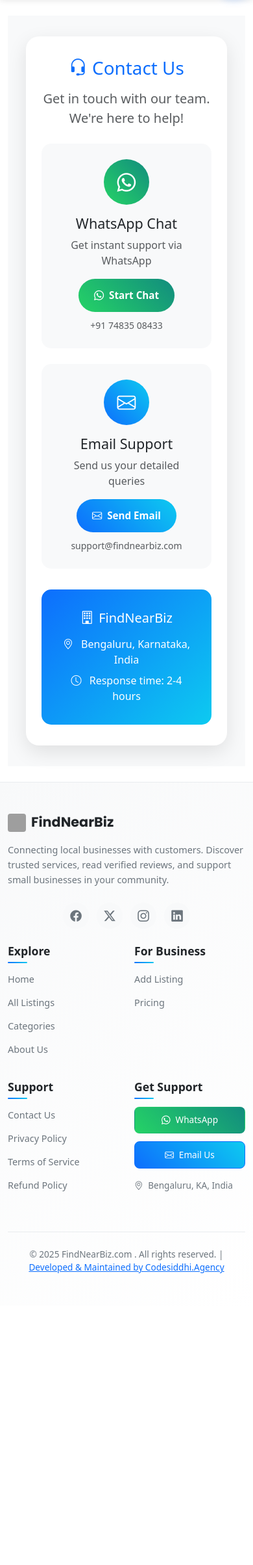
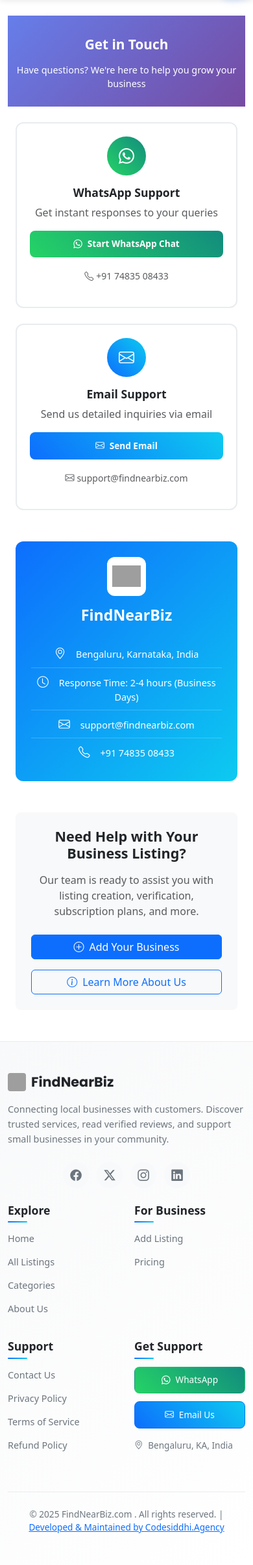
Before and after one commit to rakeshptajlapur/bizdirectory, a Django app: page /contact/ in a window 390 px wide. Shown: the part 48-2456 px from the top of the page at 65% size. Before the commit the page ends 2007 px from the top, so only its background shows below. Run offline with Django 5.2, Linux system fonts and the light colour scheme; parts of the project's set-up code (start-up, migrations or seed data) failed here and were passed over; some web fonts are replaced; grey boxes are pictures that could not be loaded.

Commit message:
Contact us page revamped desktop and mobile optimized

```diff
--- a/directory/templates/directory/contact.html
+++ b/directory/templates/directory/contact.html
@@ -1,40 +1,37 @@
 {% extends 'directory/base.html' %}
 {% load static %}
 
-{% block title %}Contact Us | Findnearbiz{% endblock %}
+{% block title %}Contact Us | FindNearBiz{% endblock %}
 
 {% block extra_css %}
 <style>
-    .contact-section {
-        background-color: #f8f9fa;
-        padding: 4rem 0;
+    /* Hero Section */
+    .contact-hero {
+        background: linear-gradient(135deg, #667eea 0%, #764ba2 100%);
+        color: white;
+        padding: 3rem 0 2.5rem;
+        text-align: center;
     }
 
-    .contact-card {
-        background: white;
-        border-radius: 20px;
-        box-shadow: 0 10px 30px rgba(0, 0, 0, 0.1);
-        padding: 3rem;
-        max-width: 600px;
-        margin: 0 auto;
+    .contact-section {
+        padding: 2.5rem 0;
     }
 
-    .contact-card h1 {
-        color: #0d6efd;
-        margin-bottom: 1rem;
+    /* Contact Cards */
+    .contact-method-card {
+        background: white;
+        border-radius: 12px;
+        padding: 2rem;
+        height: 100%;
+        border: 2px solid #e9ecef;
+        transition: all 0.3s ease;
+        text-align: center;
     }
 
-    .contact-method {
-        background: #f8f9fa;
-        border-radius: 15px;
-        padding: 2rem;
-        margin-bottom: 1.5rem;
-        text-align: center;
-        transition: transform 0.3s ease;
-    }
-
-    .contact-method:hover {
+    .contact-method-card:hover {
         transform: translateY(-5px);
+        box-shadow: 0 10px 30px rgba(0, 0, 0, 0.1);
+        border-color: #0d6efd;
     }
 
     .contact-icon {
@@ -45,8 +42,8 @@
         align-items: center;
         justify-content: center;
         color: white;
-        font-size: 1.8rem;
-        margin: 0 auto 1rem auto;
+        font-size: 2rem;
+        margin: 0 auto 1.5rem auto;
     }
 
     .whatsapp-icon {
@@ -58,14 +55,16 @@
     }
 
     .contact-btn {
-        padding: 1rem 2rem;
+        padding: 0.875rem 2rem;
         font-weight: 600;
         text-decoration: none;
-        border-radius: 50px;
+        border-radius: 8px;
         display: inline-flex;
         align-items: center;
+        justify-content: center;
         transition: all 0.3s ease;
         border: none;
+        width: 100%;
     }
 
     .whatsapp-btn {
@@ -75,8 +74,8 @@
 
     .whatsapp-btn:hover {
         transform: translateY(-2px);
+        box-shadow: 0 6px 20px rgba(37, 211, 102, 0.3);
         color: white;
-        text-decoration: none;
     }
 
     .email-btn {
@@ -86,104 +85,242 @@
 
     .email-btn:hover {
         transform: translateY(-2px);
+        box-shadow: 0 6px 20px rgba(13, 110, 253, 0.3);
         color: white;
-        text-decoration: none;
     }
 
-    .contact-info {
+    /* Company Info Card */
+    .company-info-card {
         background: linear-gradient(135deg, #0d6efd, #0dcaf0);
+        border-radius: 12px;
+        padding: 2rem;
         color: white;
-        border-radius: 15px;
-        padding: 2rem;
-        margin-top: 2rem;
         text-align: center;
     }
 
-    @media (max-width: 768px) {
-        .contact-section {
-            padding: 2rem 0;
+    .company-logo {
+        width: 80px;
+        height: 80px;
+        background: white;
+        border-radius: 12px;
+        padding: 0.5rem;
+        margin: 0 auto 1.5rem auto;
+        display: flex;
+        align-items: center;
+        justify-content: center;
     }
 
-        .contact-card {
-            padding: 2rem 1.5rem;
-            margin: 0 1rem;
+    .company-logo img {
+        width: 100%;
+        height: 100%;
+        object-fit: contain;
     }
 
-        .contact-method {
-            padding: 1.5rem;
+    .info-item {
+        padding: 0.75rem 0;
+        border-bottom: 1px solid rgba(255, 255, 255, 0.2);
+    }
+
+    .info-item:last-child {
+        border-bottom: none;
+    }
+
+    .info-item i {
+        margin-right: 0.75rem;
+        font-size: 1.1rem;
+    }
+
+    /* Mobile Responsive */
+    @media (max-width: 767.98px) {
+        .container {
+            padding-left: 0.75rem !important;
+            padding-right: 0.75rem !important;
+        }
+
+        .contact-hero {
+            padding: 2rem 0 1.5rem;
+        }
+
+        .contact-hero h1 {
+            font-size: 1.5rem !important;
+        }
+
+        .contact-hero .lead {
+            font-size: 0.9rem !important;
+        }
+
+        .contact-section {
+            padding: 1.5rem 0 !important;
+        }
+
+        .contact-method-card {
+            padding: 1.5rem !important;
+            margin-bottom: 1rem;
+        }
+
+        .contact-method-card h4 {
+            font-size: 1.1rem !important;
+        }
+
+        .contact-icon {
+            width: 60px !important;
+            height: 60px !important;
+            font-size: 1.5rem !important;
+            margin-bottom: 1rem !important;
         }
 
         .contact-btn {
-            padding: 0.875rem 1.5rem;
-            font-size: 0.95rem;
+            padding: 0.7rem 1.5rem !important;
+            font-size: 0.9rem !important;
+        }
+
+        .company-info-card {
+            padding: 1.5rem !important;
+            margin-top: 1rem;
+        }
+
+        .company-logo {
+            width: 60px !important;
+            height: 60px !important;
+            margin-bottom: 1rem !important;
+        }
+
+        .info-item {
+            padding: 0.5rem 0 !important;
+            font-size: 0.9rem;
+        }
+
+        .mb-5 {
+            margin-bottom: 2rem !important;
+        }
+    }
+
+    @media (max-width: 575.98px) {
+        .contact-hero h1 {
+            font-size: 1.3rem !important;
+        }
+
+        .contact-method-card {
+            padding: 1.25rem !important;
+        }
+
+        .contact-btn {
+            padding: 0.65rem 1.25rem !important;
+            font-size: 0.85rem !important;
         }
     }
 </style>
 {% endblock %}
 
 {% block content %}
-<div class="contact-section">
+<!-- Hero Section -->
+<section class="contact-hero">
     <div class="container">
-        <div class="contact-card">
-            <div class="text-center mb-4">
-                <h1><i class="bi bi-headset me-2"></i>Contact Us</h1>
-                <p class="lead text-muted">
-                    Get in touch with our team. We're here to help!
-                </p>
+        <h1 class="display-4 fw-bold mb-3">Get in Touch</h1>
+        <p class="lead mb-0">Have questions? We're here to help you grow your business</p>
     </div>
+</section>
 
+<!-- Main Content -->
+<section class="contact-section">
+    <div class="container">
+        <!-- Contact Methods Row -->
+        <div class="row g-4 mb-5 justify-content-center">
             <!-- WhatsApp Contact -->
-            <div class="contact-method">
+            <div class="col-lg-5 col-md-6">
+                <div class="contact-method-card">
                     <div class="contact-icon whatsapp-icon">
                         <i class="bi bi-whatsapp"></i>
                     </div>
-                <h4 class="mb-2">WhatsApp Chat</h4>
-                <p class="text-muted mb-3">
-                    Get instant support via WhatsApp
-                </p>
+                    <h4 class="mb-2 fw-bold">WhatsApp Support</h4>
+                    <p class="text-muted mb-3">Get instant responses to your queries</p>
                     <a href="https://wa.me/917483508433?text=Hi%20FindNearBiz%20team,%20I%20need%20help%20with..."
                        target="_blank"
                        class="contact-btn whatsapp-btn">
-                    <i class="bi bi-whatsapp me-2"></i>Start Chat
+                        <i class="bi bi-whatsapp me-2"></i>Start WhatsApp Chat
                     </a>
-                <div class="mt-2">
-                    <small class="text-muted">+91 74835 08433</small>
+                    <div class="mt-3">
+                        <small class="text-muted">
+                            <i class="bi bi-telephone me-1"></i>+91 74835 08433
+                        </small>
+                    </div>
                 </div>
             </div>
 
             <!-- Email Contact -->
-            <div class="contact-method">
+            <div class="col-lg-5 col-md-6">
+                <div class="contact-method-card">
                     <div class="contact-icon email-icon">
                         <i class="bi bi-envelope"></i>
                     </div>
-                <h4 class="mb-2">Email Support</h4>
-                <p class="text-muted mb-3">
-                    Send us your detailed queries
-                </p>
+                    <h4 class="mb-2 fw-bold">Email Support</h4>
+                    <p class="text-muted mb-3">Send us detailed inquiries via email</p>
                     <a href="mailto:support@findnearbiz.com?subject=Support%20Request&body=Hi%20FindNearBiz%20team,%0D%0A%0D%0APlease%20describe%20your%20query%20here..."
                        class="contact-btn email-btn">
                         <i class="bi bi-envelope me-2"></i>Send Email
                     </a>
-                <div class="mt-2">
-                    <small class="text-muted">support@findnearbiz.com</small>
-                </div>
-            </div>
-
-            <!-- Contact Info -->
-            <div class="contact-info">
-                <h5 class="text-white mb-3">
-                    <i class="bi bi-building me-2"></i>FindNearBiz
-                </h5>
-                <p class="mb-2">
-                    <i class="bi bi-geo-alt me-2"></i>
-                    Bengaluru, Karnataka, India
-                </p>
-                <p class="mb-0">
-                    <i class="bi bi-clock me-2"></i>
-                    Response time: 2-4 hours
-                </p>
+                    <div class="mt-3">
+                        <small class="text-muted">
+                            <i class="bi bi-envelope me-1"></i>support@findnearbiz.com
+                        </small>
                     </div>
                 </div>
             </div>
         </div>
+
+        <!-- Company Information -->
+        <div class="row justify-content-center">
+            <div class="col-lg-8">
+                <div class="company-info-card">
+                    <!-- Logo with Company Name -->
+                    <div class="company-logo">
+                        <img src="https://res.cloudinary.com/dvjvyse2r/image/upload/v1/media/payment_screenshots/FNB_logo_pefcsb"
+                             alt="FindNearBiz Logo">
+                    </div>
+                    <h3 class="fw-bold mb-4">FindNearBiz</h3>
+
+                    <div class="info-item">
+                        <i class="bi bi-geo-alt"></i>
+                        <span>Bengaluru, Karnataka, India</span>
+                    </div>
+
+                    <div class="info-item">
+                        <i class="bi bi-clock"></i>
+                        <span>Response Time: 2-4 hours (Business Days)</span>
+                    </div>
+
+                    <div class="info-item">
+                        <i class="bi bi-envelope"></i>
+                        <span>support@findnearbiz.com</span>
+                    </div>
+
+                    <div class="info-item">
+                        <i class="bi bi-telephone"></i>
+                        <span>+91 74835 08433</span>
+                    </div>
+                </div>
+            </div>
+        </div>
+
+        <!-- Additional Help Section -->
+        <div class="row justify-content-center mt-5">
+            <div class="col-lg-8 text-center">
+                <div class="bg-light rounded-3 p-4">
+                    <h4 class="fw-bold mb-3">Need Help with Your Business Listing?</h4>
+                    <p class="text-muted mb-4">
+                        Our team is ready to assist you with listing creation, verification, subscription plans, and more.
+                    </p>
+                    <div class="d-flex flex-column flex-sm-row gap-3 justify-content-center">
+                        <a href="{% url 'directory:add_listings_info' %}" class="btn btn-primary">
+                            <i class="bi bi-plus-circle me-2"></i>Add Your Business
+                        </a>
+                        <a href="{% url 'directory:about' %}" class="btn btn-outline-primary">
+                            <i class="bi bi-info-circle me-2"></i>Learn More About Us
+                        </a>
+                    </div>
+                </div>
+            </div>
+        </div>
+    </div>
+</section>
 {% endblock %}
```
Lines whose indentation alone changed are shown as unchanged.
